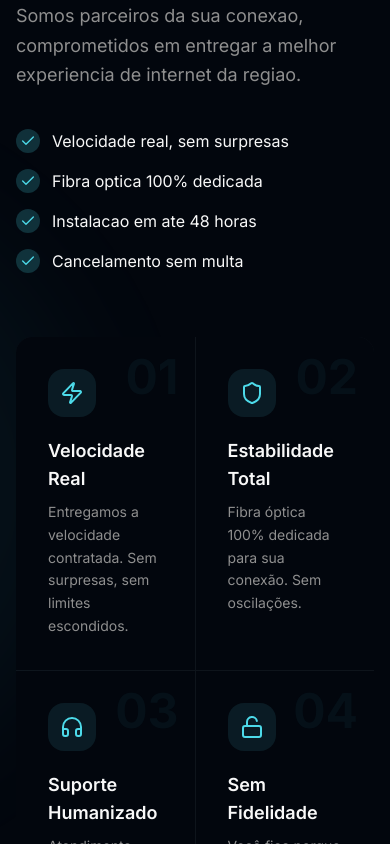
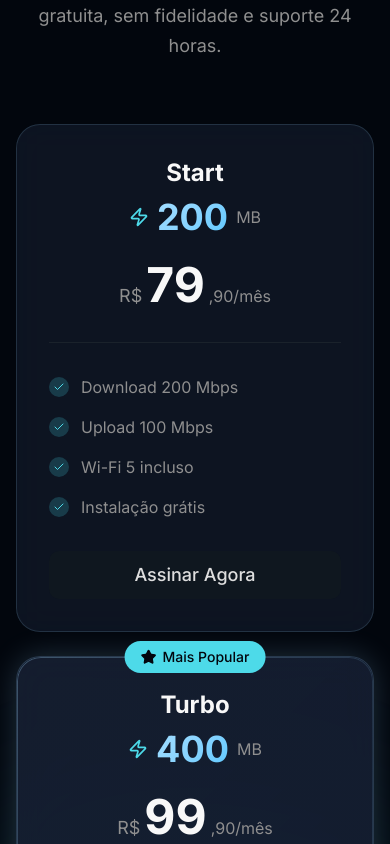
Before and after one commit to Viganop/FlexNet_Website, a Next.js app: page / in a window 390 px wide. Shown: the part 1580-2424 px from the top of the page. Built offline with nearby package versions, Linux system fonts and the light colour scheme.

Commit message:
feat: reorganiz and redesign sections in page.tsx
Reorder sections and redesign "Benefits" and "How It Works" for better layout.

Co-authored-by: Lucca  <121140707+Viganop@users.noreply.github.com>

```diff
--- a/app/page.tsx
+++ b/app/page.tsx
@@ -14,8 +14,8 @@ export default function Home() {
       <Navbar />
       <Hero />
       <Metricas />
+      <Planos />
       <Vantagens />
-      <Planos />
       <ComoFunciona />
       <Depoimentos />
       <Contato />
--- a/components/como-funciona.tsx
+++ b/components/como-funciona.tsx
@@ -1,17 +1,20 @@
 'use client';
 
-import { MousePointer, Calendar, Wifi } from 'lucide-react';
+import { MousePointer, Calendar, Wifi, ArrowRight } from 'lucide-react';
 import { PASSOS } from '@/lib/constants';
 
 const iconMap: Record<string, React.ReactNode> = {
-  '01': <MousePointer className="w-5 h-5" />,
-  '02': <Calendar className="w-5 h-5" />,
-  '03': <Wifi className="w-5 h-5" />,
+  '01': <MousePointer className="w-6 h-6" />,
+  '02': <Calendar className="w-6 h-6" />,
+  '03': <Wifi className="w-6 h-6" />,
 };
 
 export function ComoFunciona() {
   return (
     <section className="py-24 relative overflow-hidden">
+      {/* Background sutil */}
+      <div className="absolute inset-0 bg-gradient-to-b from-transparent via-secondary/20 to-transparent" />
+
       <div className="container mx-auto px-4 relative z-10">
 
         {/* Header */}
@@ -28,57 +31,51 @@ export function ComoFunciona() {
           </p>
         </div>
 
-        {/* Timeline Layout */}
-        <div className="max-w-4xl mx-auto relative">
-          {/* Linha central - desktop */}
-          <div className="hidden md:block absolute left-1/2 top-0 bottom-0 w-px bg-gradient-to-b from-primary/50 via-primary/30 to-primary/50" />
-
-          <div className="space-y-12 md:space-y-0">
-            {PASSOS.map((passo, index) => {
-              const isEven = index % 2 === 0;
-
-              return (
-                <div
-                  key={passo.numero}
-                  className={`relative md:flex md:items-center ${isEven ? 'md:flex-row' : 'md:flex-row-reverse'}`}
-                >
-                  {/* Conteudo */}
-                  <div className={`md:w-1/2 ${isEven ? 'md:pr-16 md:text-right' : 'md:pl-16 md:text-left'}`}>
-                    <div className="group">
-                      {/* Numero grande */}
-                      <span className="text-8xl lg:text-9xl font-bold text-primary/10 leading-none block mb-2">
+        {/* Steps - Layout horizontal fluido */}
+        <div className="max-w-5xl mx-auto">
+          <div className="flex flex-col lg:flex-row lg:items-start gap-8 lg:gap-0">
+            {PASSOS.map((passo, index) => (
+              <div key={passo.numero} className="flex-1 flex flex-col lg:flex-row items-center">
+                {/* Step content */}
+                <div className="flex-1 text-center lg:px-6">
+                  {/* Numero grande de fundo */}
+                  <div className="relative inline-block mb-4">
+                    <span className="text-[120px] lg:text-[150px] font-bold text-primary/10 leading-none select-none">
                       {passo.numero}
                     </span>
-
-                      {/* Titulo com icone */}
-                      <div className={`flex items-center gap-3 mb-3 ${isEven ? 'md:justify-end' : 'md:justify-start'}`}>
-                        <div className={`w-10 h-10 rounded-full bg-primary/10 flex items-center justify-center text-primary ${isEven ? 'md:order-2' : ''}`}>
+                    {/* Icone centralizado */}
+                    <div className="absolute top-1/2 left-1/2 -translate-x-1/2 -translate-y-1/2 w-16 h-16 rounded-full bg-primary/10 border-2 border-primary/30 flex items-center justify-center text-primary">
                       {iconMap[passo.numero]}
                     </div>
-                        <h3 className="text-2xl font-semibold text-foreground">
+                  </div>
+
+                  <h3 className="text-xl font-semibold text-foreground mb-3">
                     {passo.titulo}
                   </h3>
-                      </div>
-
-                      <p className="text-muted-foreground leading-relaxed text-lg">
+                  <p className="text-muted-foreground leading-relaxed max-w-[280px] mx-auto">
                     {passo.descricao}
                   </p>
                 </div>
+
+                {/* Seta entre steps - desktop */}
+                {index < PASSOS.length - 1 && (
+                  <div className="hidden lg:flex items-center justify-center shrink-0 -mx-4">
+                    <div className="w-12 h-12 rounded-full bg-secondary/50 border border-primary/20 flex items-center justify-center">
+                      <ArrowRight className="w-5 h-5 text-primary" />
                     </div>
+                  </div>
+                )}
 
-                  {/* Ponto central na linha - desktop */}
-                  <div className="hidden md:flex absolute left-1/2 -translate-x-1/2 w-5 h-5 rounded-full bg-primary border-4 border-background z-10" />
-
-                  {/* Espaco vazio do outro lado - desktop */}
-                  <div className="hidden md:block md:w-1/2" />
-
-                  {/* Linha conectora - mobile */}
+                {/* Seta entre steps - mobile */}
                 {index < PASSOS.length - 1 && (
-                    <div className="md:hidden w-px h-8 bg-primary/30 mx-auto my-4" />
+                  <div className="lg:hidden flex justify-center py-4">
+                    <div className="w-10 h-10 rounded-full bg-secondary/50 border border-primary/20 flex items-center justify-center rotate-90">
+                      <ArrowRight className="w-4 h-4 text-primary" />
+                    </div>
+                  </div>
                 )}
               </div>
-              );
-            })}
+            ))}
           </div>
         </div>
 
--- a/components/vantagens.tsx
+++ b/components/vantagens.tsx
@@ -1,89 +1,71 @@
 'use client';
 
-import { Zap, Shield, Headphones, Unlock, Check } from 'lucide-react';
+import { Zap, Shield, Headphones, Unlock } from 'lucide-react';
 import { PILARES } from '@/lib/constants';
 
 const iconMap: Record<string, React.ReactNode> = {
-  zap: <Zap className="w-6 h-6" />,
-  shield: <Shield className="w-6 h-6" />,
-  headphones: <Headphones className="w-6 h-6" />,
-  unlock: <Unlock className="w-6 h-6" />,
+  zap: <Zap className="w-7 h-7" />,
+  shield: <Shield className="w-7 h-7" />,
+  headphones: <Headphones className="w-7 h-7" />,
+  unlock: <Unlock className="w-7 h-7" />,
 };
 
 export function Vantagens() {
   return (
     <section id="vantagens" className="py-24 relative overflow-hidden">
-      {/* Background decorativo */}
-      <div className="absolute inset-0">
-        <div className="absolute top-1/3 right-0 w-[600px] h-[600px] bg-primary/5 rounded-full blur-3xl -translate-x-1/2" />
-      </div>
+      <div className="container mx-auto px-4 relative z-10">
 
-      <div className="container mx-auto px-4 relative z-10">
-        <div className="grid lg:grid-cols-2 gap-16 lg:gap-24 items-center">
+        {/* Header */}
+        <div className="text-center max-w-3xl mx-auto mb-20">
+          <span className="text-primary text-sm font-medium uppercase tracking-wider">
+            Nossos diferenciais
+          </span>
+          <h2 className="text-3xl sm:text-4xl lg:text-5xl font-bold mt-4 mb-6 text-balance">
+            Por que escolher a{' '}
+            <span className="gradient-text">FlexNet?</span>
+          </h2>
+          <p className="text-muted-foreground text-lg leading-relaxed">
+            Nao somos apenas mais uma operadora. Somos parceiros da sua conexao,
+            comprometidos em entregar a melhor experiencia de internet da regiao.
+          </p>
+        </div>
 
-          {/* Lado Esquerdo - Texto Principal */}
-          <div>
-            <span className="text-primary text-sm font-medium uppercase tracking-wider">
-              Nossos diferenciais
-            </span>
-            <h2 className="text-3xl sm:text-4xl lg:text-5xl font-bold mt-4 mb-6 text-balance">
-              Por que escolher a{' '}
-              <span className="gradient-text">FlexNet?</span>
-            </h2>
-            <p className="text-muted-foreground text-lg leading-relaxed mb-10">
-              Nao somos apenas mais uma operadora. Somos parceiros da sua conexao,
-              comprometidos em entregar a melhor experiencia de internet da regiao.
-            </p>
+        {/* Pilares - Layout horizontal com linha conectora */}
+        <div className="relative max-w-6xl mx-auto">
+          {/* Linha horizontal conectora - desktop */}
+          <div className="hidden lg:block absolute top-12 left-[10%] right-[10%] h-px bg-gradient-to-r from-transparent via-primary/30 to-transparent" />
 
-            {/* Lista de beneficios rapidos */}
-            <div className="space-y-4">
-              {[
-                'Velocidade real, sem surpresas',
-                'Fibra optica 100% dedicada',
-                'Instalacao em ate 48 horas',
-                'Cancelamento sem multa',
-              ].map((item, index) => (
-                <div key={index} className="flex items-center gap-3">
-                  <div className="w-6 h-6 rounded-full bg-primary/20 flex items-center justify-center shrink-0">
-                    <Check className="w-4 h-4 text-primary" />
-                  </div>
-                  <span className="text-foreground">{item}</span>
-                </div>
-              ))}
-            </div>
-          </div>
-
-          {/* Lado Direito - Grid de Pilares */}
-          <div className="grid grid-cols-2 gap-px bg-border/50 rounded-2xl overflow-hidden">
+          <div className="grid sm:grid-cols-2 lg:grid-cols-4 gap-12 lg:gap-8">
             {PILARES.map((pilar, index) => (
               <div
                 key={pilar.id}
-                className="group bg-background p-8 hover:bg-secondary/30 transition-colors duration-300 relative"
+                className="group text-center relative"
               >
-                {/* Icone */}
-                <div className="w-12 h-12 rounded-xl bg-primary/10 flex items-center justify-center text-primary mb-5 group-hover:bg-primary/20 transition-colors">
-                  {iconMap[pilar.icone]}
+                {/* Icone com efeito */}
+                <div className="relative inline-flex mb-6">
+                  <div className="w-24 h-24 rounded-full bg-secondary/50 border border-primary/20 flex items-center justify-center text-primary group-hover:border-primary/50 group-hover:bg-secondary transition-all duration-300">
+                    {iconMap[pilar.icone]}
+                  </div>
+                  {/* Numero */}
+                  <span className="absolute -top-2 -right-2 w-8 h-8 rounded-full bg-primary text-primary-foreground text-sm font-bold flex items-center justify-center">
+                    {index + 1}
+                  </span>
                 </div>
 
                 {/* Titulo */}
-                <h3 className="text-lg font-semibold mb-2 text-foreground group-hover:text-primary transition-colors">
+                <h3 className="text-xl font-semibold mb-3 text-foreground group-hover:text-primary transition-colors">
                   {pilar.titulo}
                 </h3>
 
                 {/* Descricao */}
-                <p className="text-muted-foreground text-sm leading-relaxed">
+                <p className="text-muted-foreground leading-relaxed">
                   {pilar.descricao}
                 </p>
-
-                {/* Numero decorativo */}
-                <span className="absolute top-4 right-4 text-5xl font-bold text-primary/5 group-hover:text-primary/10 transition-colors">
-                  0{index + 1}
-                </span>
               </div>
             ))}
           </div>
+        </div>
 
-        </div>
       </div>
     </section>
   );
```
Lines whose indentation alone changed are shown as unchanged.
